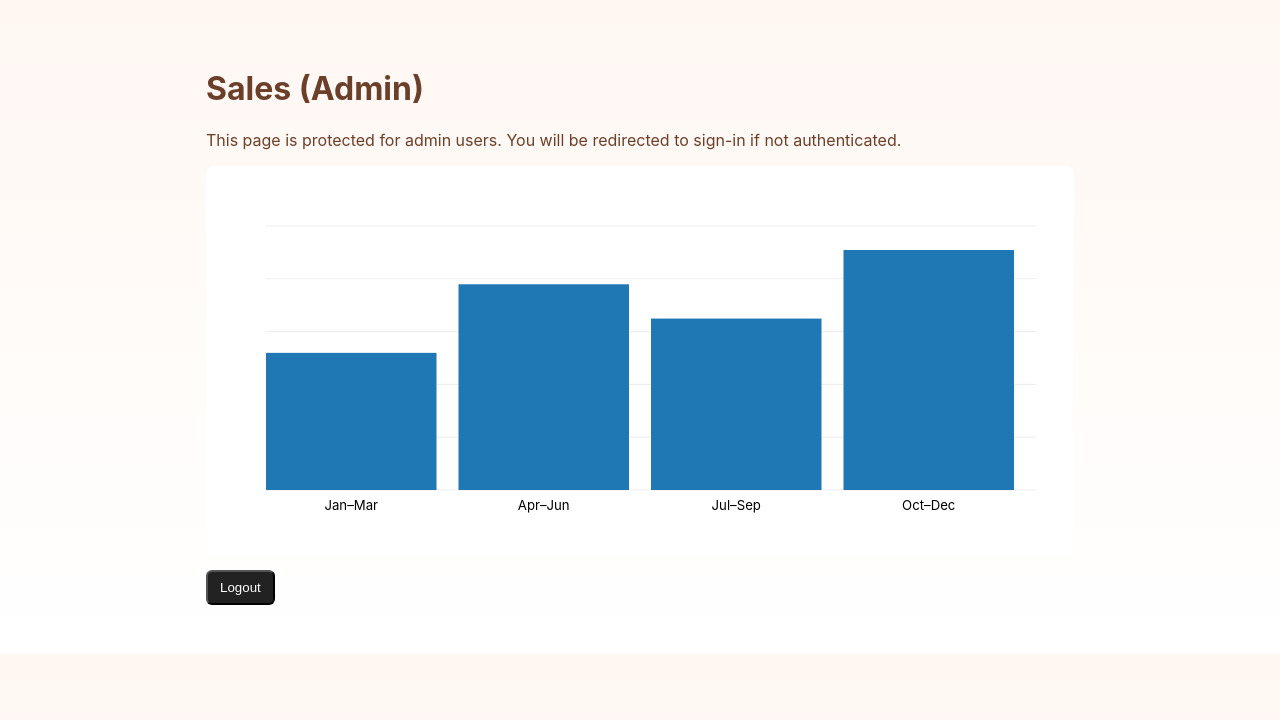
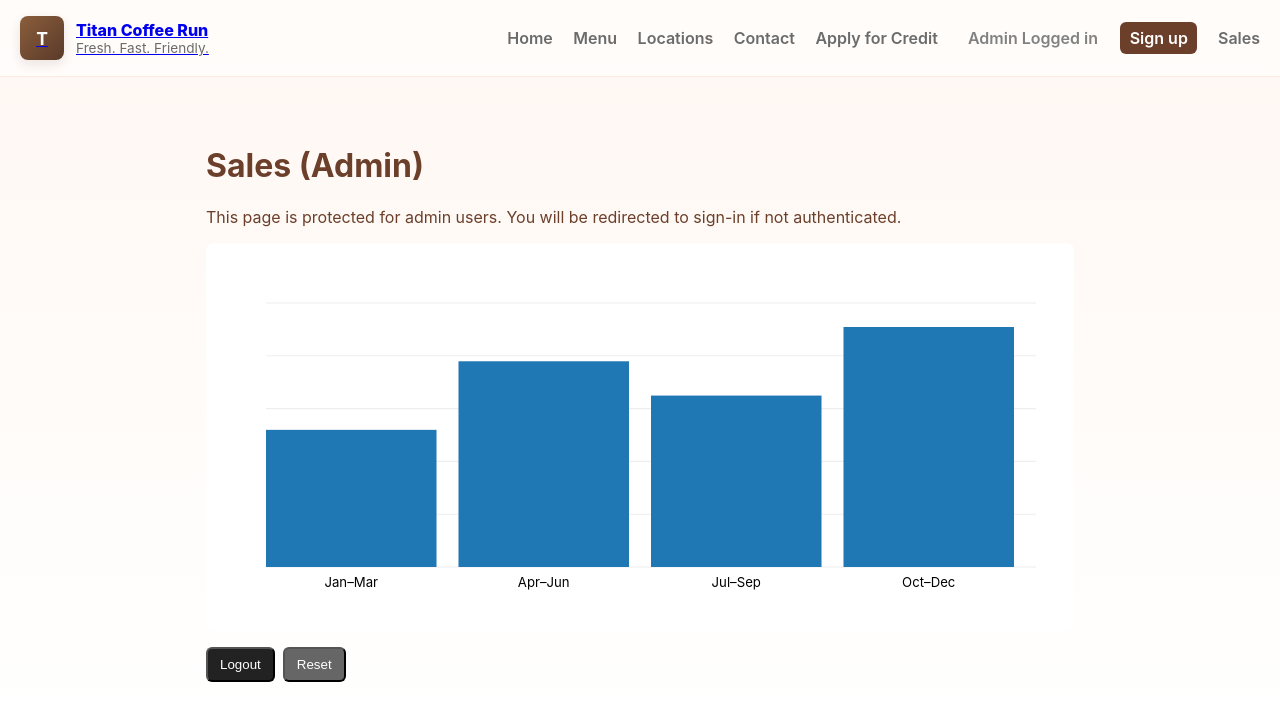
Before and after one commit to mytechstuff/titan-coffee-run, a website: page sales.html in a window 1280 px wide. Drawn offline with Linux system fonts and the light colour scheme; sample sign-in values are in the browser's storage.

Commit message:
Sales page: add top nav, admin state indicator, Reset button, and chart container

```diff
--- a/sales.html
+++ b/sales.html
@@ -12,26 +12,75 @@
   </style>
 </head>
 <body>
+  <header role="banner">
+    <a href="/" class="brand" aria-label="Titan Coffee Run home">
+      <div class="logo">T</div>
+      <div>
+        <div style="font-weight:800">Titan Coffee Run</div>
+        <div style="font-size:.85rem;color:var(--muted)">Fresh. Fast. Friendly.</div>
+      </div>
+    </a>
+    <nav role="navigation" aria-label="Primary navigation">
+      <a href="index.html" aria-current="page">Home</a>
+      <a href="menu.html">Menu</a>
+      <a href="locations.html">Locations</a>
+      <a href="contact.html">Contact</a>
+      <a href="apply.html" class="nav-cta">Apply for Credit</a>
+      <a href="login.html" class="nav-link nav-login" id="nav-login">Login</a>
+      <a href="register.html" class="nav-link nav-register">Sign up</a>
+      <a href="sales.html" id="nav-sales" style="display:none">Sales</a>
+    </nav>
+  </header>
+
   <main class="wrap">
     <h1>Sales (Admin)</h1>
     <p>This page is protected for admin users. You will be redirected to sign-in if not authenticated.</p>
-    <div class="chart-box" id="chart-box" aria-live="polite"></div>
-    <div style="margin-top:1rem">
+
+    <div id="chart-container" class="chart-box" aria-live="polite" aria-label="Sales chart container">
+      <!-- Graph will be rendered into #chart-container -->
+    </div>
+
+    <div style="margin-top:1rem;display:flex;gap:.5rem;align-items:center">
       <button id="logoutBtn" class="btn">Logout</button>
+      <button id="resetBtn" class="btn" style="background:#666">Reset</button>
+      <div id="statusMsg" style="margin-left:1rem;color:var(--muted)"></div>
     </div>
   </main>
 
   <script>
-    // Simple protection: redirect non-admin users to login
+    // Protect page: redirect non-admins to login
     if (localStorage.getItem('adminLoggedIn') !== 'true') {
-      // preserve intended path
       try { sessionStorage.setItem('intended', location.pathname); } catch(e){}
       location.replace('login.html');
     }
 
-    // Render a simple bar chart into #chart-box
+    // Toggle top nav state: replace Login with Admin Logged in when appropriate
+    (function toggleNav(){
+      try {
+        const isAdmin = localStorage.getItem('adminLoggedIn') === 'true';
+        const navLogin = document.getElementById('nav-login');
+        const navSales = document.getElementById('nav-sales');
+        if (navLogin) {
+          if (isAdmin) {
+            navLogin.textContent = 'Admin Logged in';
+            navLogin.removeAttribute('href');
+            navLogin.setAttribute('aria-current','false');
+            navLogin.style.opacity = '0.85';
+            navLogin.style.pointerEvents = 'none';
+          } else {
+            navLogin.textContent = 'Login';
+            navLogin.href = 'login.html';
+            navLogin.style.pointerEvents = '';
+            navLogin.style.opacity = '';
+          }
+        }
+        if (navSales) navSales.style.display = isAdmin ? '' : 'none';
+      } catch(e){/* ignore */}
+    })();
+
+    // Render a simple bar chart into #chart-container
     (function render(){
-      const container = document.getElementById('chart-box');
+      const container = document.getElementById('chart-container');
       const labels = ['Jan–Mar','Apr–Jun','Jul–Sep','Oct–Dec'];
       const values = [12000,18000,15000,21000];
       const width = 760, height = 320, pad = 40;
@@ -53,6 +102,14 @@
       localStorage.removeItem('adminLoggedIn');
       location.replace('login.html');
     });
+
+    // Reset button: clears admin flag and any demo storage items (keeps user in page)
+    document.getElementById('resetBtn').addEventListener('click', ()=>{
+      localStorage.removeItem('adminLoggedIn');
+      // clear any demo graph-related keys here if needed later
+      const status = document.getElementById('statusMsg');
+      if (status) status.textContent = 'Admin state reset; reload to re-login.';
+    });
   </script>
 </body>
 </html>
```
